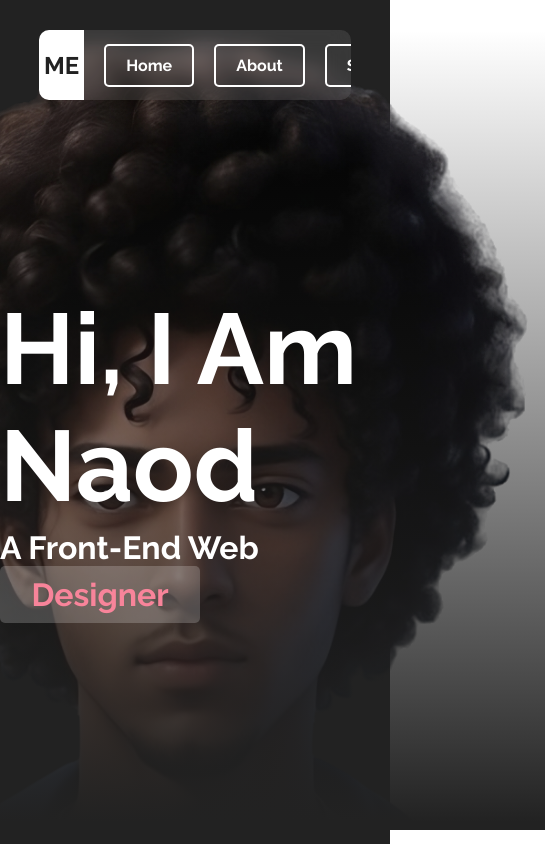
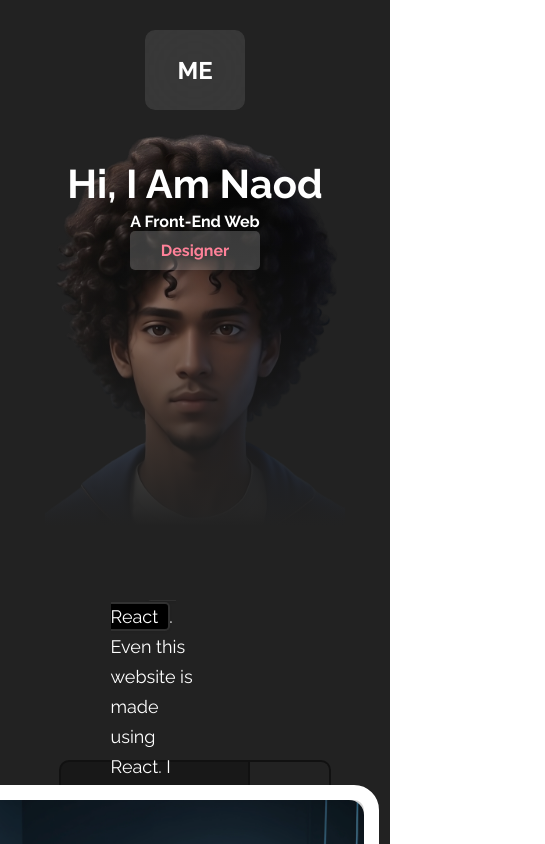
Before and after one commit to naodalemu/react-portfolio, a React (Vite) app: page / in a window 390 px wide. Shown: the top 844 px of the page, 545 px wide, since content can reach past the window. Built offline with nearby package versions, Linux system fonts and the light colour scheme.

Commit message:
I added responsiveness to the navigationa and hero section

```diff
--- a/src/components/UI/MainNavigation.module.css
+++ b/src/components/UI/MainNavigation.module.css
@@ -55,3 +55,41 @@ a {
   text-decoration: none;
   color: var(--primary-inverted);
 }
+
+@media screen and (max-width: 910px){
+  .container {
+    position: fixed;
+    width: 100px;
+    height: 80px;
+    flex-direction: column;
+    padding: 0px 10px 40px 10px;
+    backdrop-filter: blur(50px);
+  }
+
+  .container:hover {
+    height: 360px;
+    width: 150px;
+  }
+
+  .logo {
+    padding: 40px 0px 40px 0px;
+    background: transparent;
+    color: var(--primary-inverted);
+  }
+
+  .navContainer {
+    flex-direction: column;
+  }
+
+  .navContainer:hover {
+    display: flex;
+  }
+
+  .navbarLink {
+    margin: 0;
+    text-align: center;
+    font-size: small;
+    padding: 5px 5px;
+    margin-top: 20px;
+  }
+}
--- a/src/components/sections/Hero.module.css
+++ b/src/components/sections/Hero.module.css
@@ -86,3 +86,91 @@
   position: absolute;
   bottom: 0px;
 }
+
+@media screen and (max-width: 850px){
+  .textContainer {
+    top: 220px;
+  }
+
+  .myName {
+    font-size: 80px;
+  }
+
+  .myDescription {
+    font-size: x-large;
+  }
+
+  .imageContainer {
+    height: 700px;
+    width: 600px;
+  }
+
+  .designer, .developer {
+    width: 160px;
+  }
+}
+
+@media screen and (max-width: 630px){
+  .textContainer {
+    top: 250px;
+  }
+
+  .myName {
+    font-size: 60px;
+  }
+
+  .myDescription {
+    font-size: large;
+  }
+
+  .imageContainer {
+    height: 600px;
+    width: 500px;
+    top: 100px;
+  }
+
+  .designer, .developer {
+    width: 130px;
+  }
+}
+
+@media screen and (max-width: 500px){
+  .textContainer {
+    top: 210px;
+  }
+
+  .myName {
+    font-size: 50px;
+  }
+
+  .imageContainer {
+    height: 500px;
+    width: 400px;
+  }
+}
+
+@media screen and (max-width: 410px){
+  .container {
+    height: 600px;
+  }
+  .textContainer {
+    top: 160px;
+  }
+
+  .myName {
+    font-size: 40px;
+  }
+
+  .myDescription {
+    font-size: medium;
+    display: flex;
+    flex-direction: column;
+    align-items: center;
+  }
+
+  .imageContainer {
+    height: 400px;
+    width: 300px;
+    top: 130px;
+  }
+}
```
Also changed, not shown: src/components/sections/Skills.module.css (line endings or trailing spaces).
